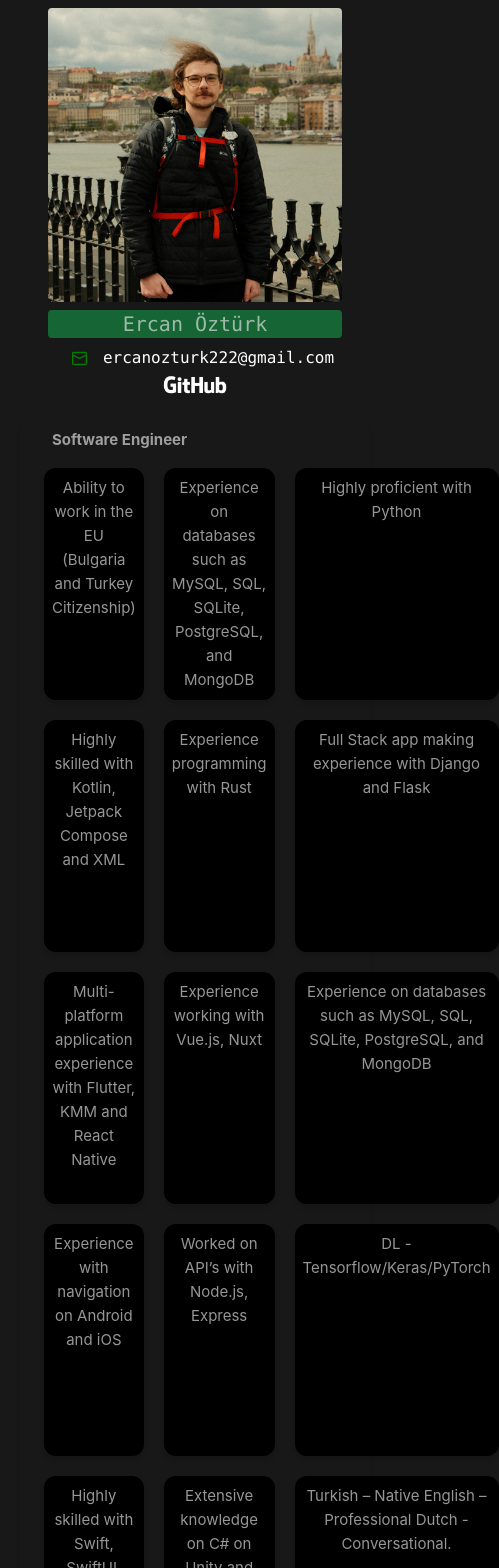
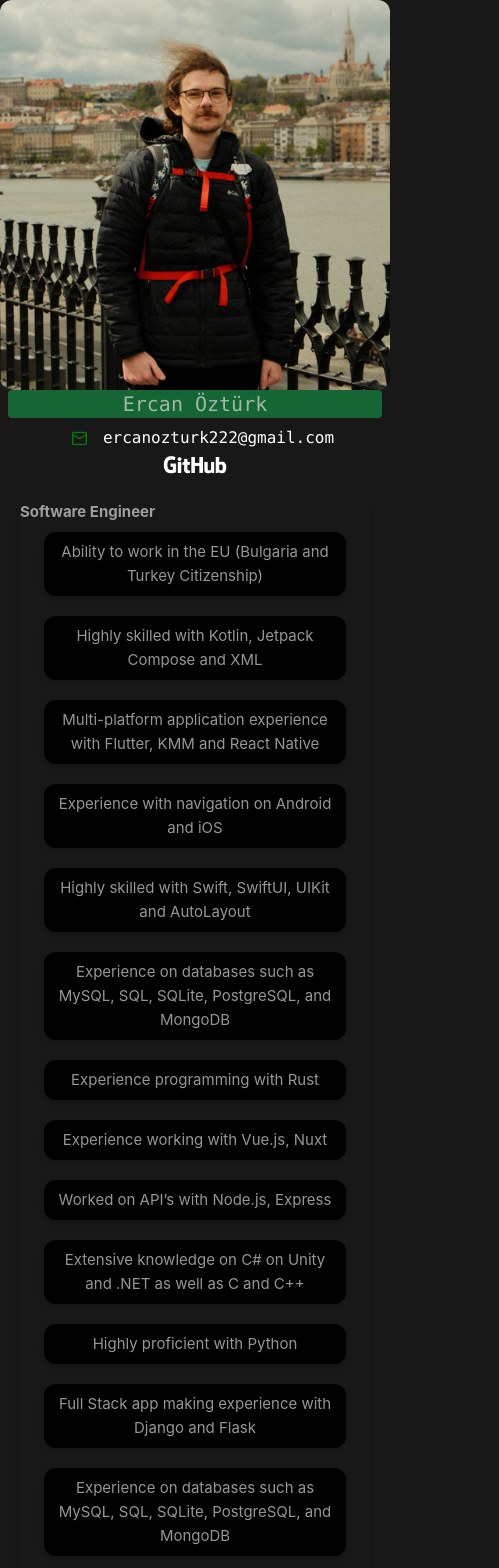
Before and after one commit to Ercan-Ozturk/ercan-ozturk-resume, a Vue app: page / in a window 390 px wide. Shown: the top 1568 px of the page, 499 px wide, since content can reach past the window. Built offline with nearby package versions, Linux system fonts and the light colour scheme.

Commit message:
Responsive bug fixes

```diff
--- a/src/App.vue
+++ b/src/App.vue
@@ -3,12 +3,11 @@ import { RouterLink, RouterView } from "vue-router";
 </script>
 
 <template>
-  <meta name="viewport" content="width=device-width, initial-scale=1.0">
-
-  <div class="flex-col lg:flex items-center justify-center h-screen">
-    <div class="rows-3 items-center mx-10">
-      <img alt=" Ercan Ozturk" class="image rounded-xl center p-2" src="@/assets/ercanozturk.jpg" width="500"
-        height="500" />
+  <div class="md:flex flex-col  justify-center items-center h-screen w-screen">
+    <div class="rows-3">
+      <div class="flex justify-center items-center object-scale-down">
+        <img alt=" Ercan Ozturk" class="image rounded-xl" src="@/assets/ercanozturk.jpg" width="400" height="400" />
+      </div>
       <div class="mx-2 rounded bg-green-800">
         <div class="font-mono text-xl mb-2 text-center">Ercan Öztürk</div>
       </div>
--- a/src/views/AboutView.vue
+++ b/src/views/AboutView.vue
@@ -1,11 +1,11 @@
 <template>
   <div class="m-5 bg-gray rounded-xl shadow-md relative">
 
-    <div class="mx-2 px-6 py-2">
+    <div class="">
       <div class="font-bold text-l">Software Engineer</div>
     </div>
 
-    <div class="grid grid-rows-5 grid-flow-col gap-5 px-6 py-2">
+    <div class="grid grid-col lg:grid-flow-col grid-rows-5 gap-5 px-6 py-2">
       <div class="px-2 py-2 bg-black rounded-xl shadow-md relative text-center">
         <div>Ability to work in the EU (Bulgaria and
           Turkey Citizenship)</div>
--- a/tailwind.config.js
+++ b/tailwind.config.js
@@ -1,6 +1,10 @@
 /** @type {import('tailwindcss').Config} */
 export default {
-  content: ["./index.html", "./src/**/*.{vue,js,jsx,tsx}"],
+  content: [
+    "./index.html",
+    "./src/**/*.{vue,js,jsx,tsx}",
+    "./views/AboutView.vue",
+  ],
   theme: {
     extend: {
       fontFamily: {
```
